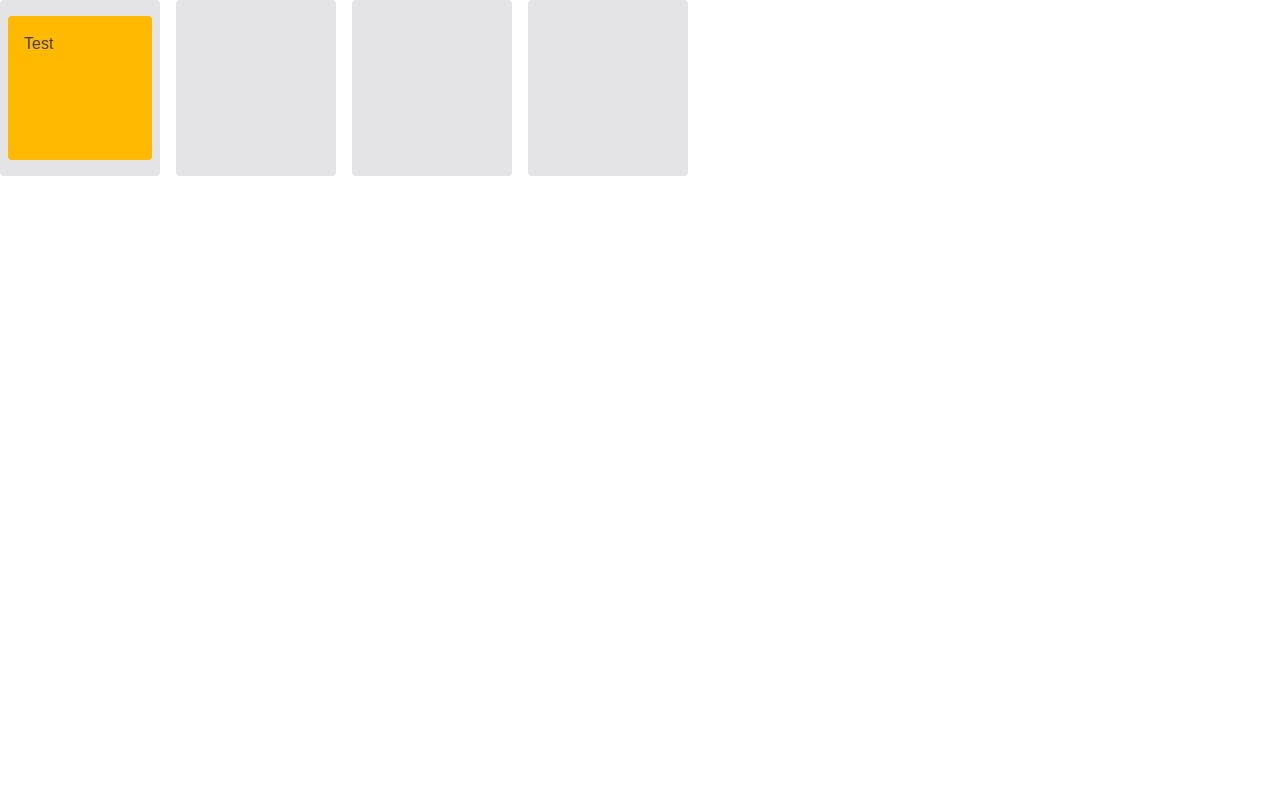
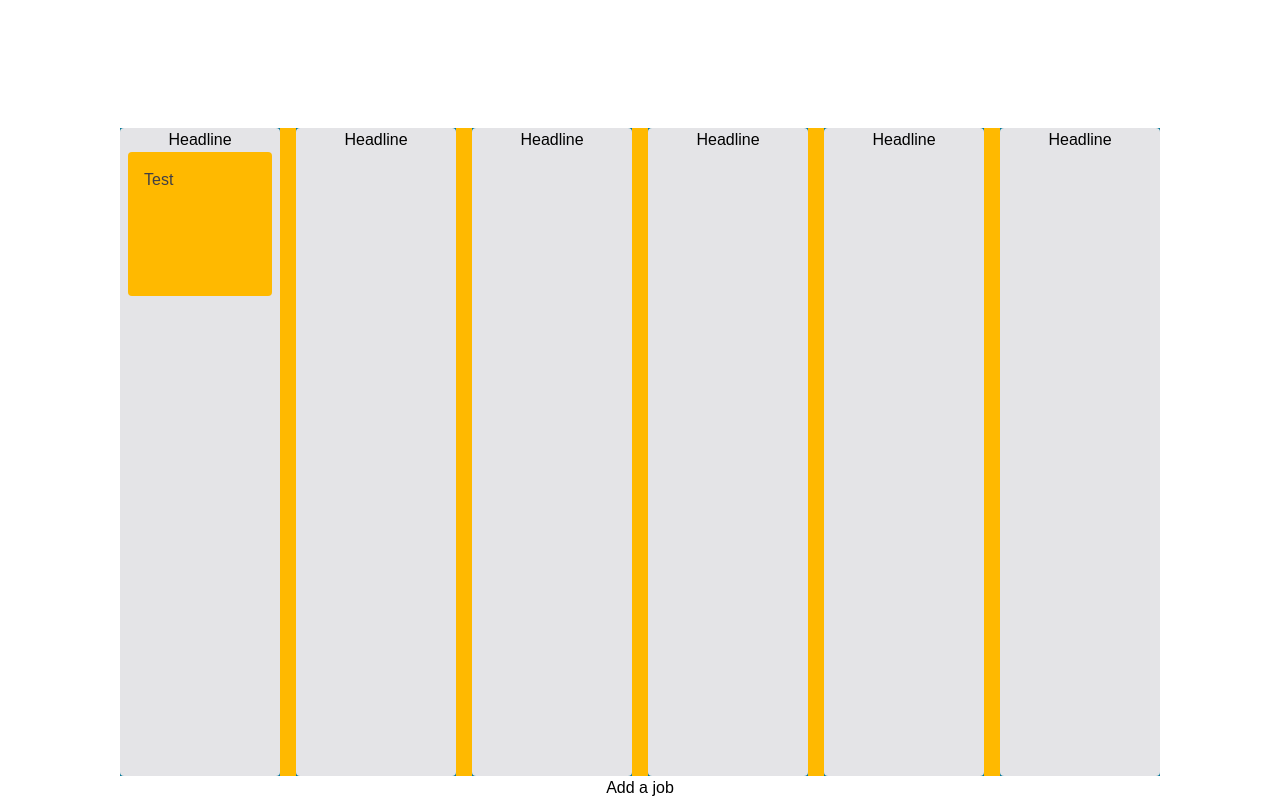
Before and after one commit to djolosc/job-tracker, a Next.js app: page / in a window 1280 px wide. Built offline with nearby package versions, Linux system fonts and the light colour scheme.

Commit message:
Added partial styling for the containers

```diff
--- a/app/page.tsx
+++ b/app/page.tsx
@@ -10,7 +10,7 @@ const Home = () => {
   const [cards, setCards] = useState([
     { parent: "0", id: "0", taskName: "Test" },
   ]);
-  const containers = ["0", "1", "2", "3"];
+  const containers = ["0", "1", "2", "3", "4", "5"];
 
   const handleDragEnd = (event: DragEndEvent) => {
     const { over } = event;
@@ -41,10 +41,11 @@ const Home = () => {
   };
 
   return (
-    <div>
+    <div className="bg-white h-screen flex flex-col items-center justify-center">
       <DndContext onDragEnd={handleDragEnd}>
-        <div className="flex gap-4 mb-4">
+        <div className="flex gap-4 mt-32 bg-amber-400 flex-1 overflow-y-auto h-96">
           {containers.map((id) => (
+            <div className="bg-cyan-700 flex flex-1 h-full flex-col" key={id}>
               <Droppable key={id} id={id}>
                 {findCards(id).map((card) => (
                   <Card
@@ -55,11 +56,12 @@ const Home = () => {
                   />
                 ))}
               </Droppable>
+            </div>
           ))}
         </div>
       </DndContext>
-      <button onClick={onButtonClick} className="text-white">
-        Add a new card
+      <button onClick={onButtonClick} className="text-black">
+        Add a job
       </button>
       <Modal
         onClose={() => setIsModalOpen(false)}
--- a/components/Droppable.tsx
+++ b/components/Droppable.tsx
@@ -19,9 +19,10 @@ const Droppable: FC<DroppableProps> = ({ children, id }) => {
     <div
       ref={setNodeRef}
       style={style}
-      className="p-4 bg-zinc-200 rounded text-zinc-700 w-40 flex flex-col items-center justify-start gap-2"
+      className="bg-zinc-200 rounded w-40 flex flex-col items-center flex-1"
     >
-      {children}
+      <p>Headline</p>
+      <div className="flex-1 overflow-y flex flex-col gap-2">{children}</div>
     </div>
   );
 };
```
Lines whose indentation alone changed are shown as unchanged.
